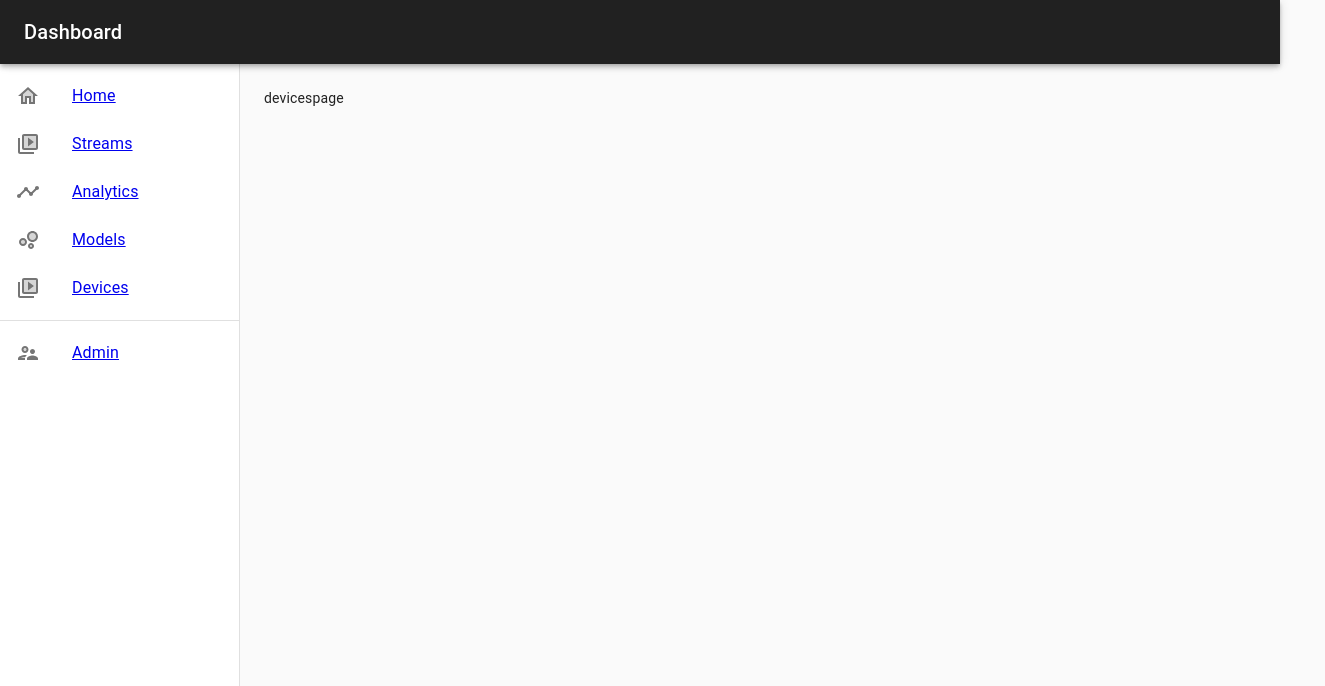
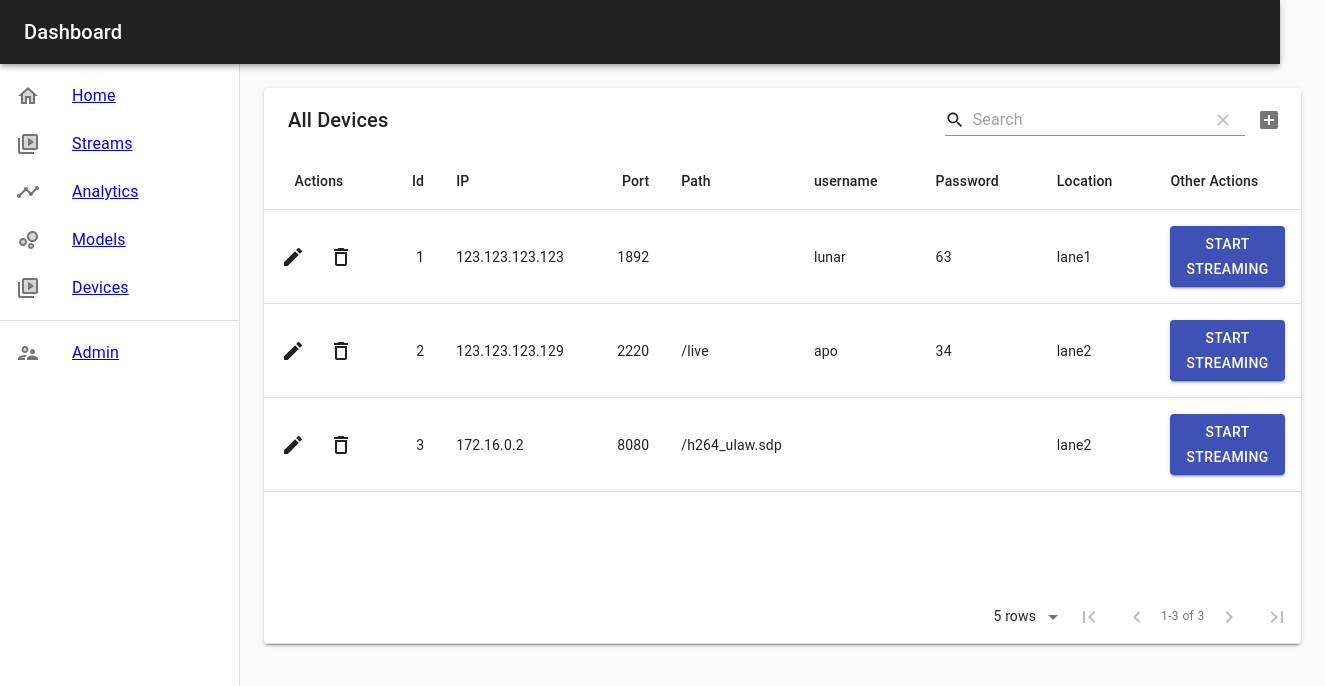
Before and after one commit to fahad321/DashboardDemo, a React (Create React App) app: page /devices in a window 1280 px wide. Shown: the top 686 px of the page, 1325 px wide, since content can reach past the window. Built offline with nearby package versions, Linux system fonts and the light colour scheme.

Commit message:
add device table to add or remove devices

```diff
--- a/package.json
+++ b/package.json
@@ -8,6 +8,8 @@
     "@testing-library/jest-dom": "^4.2.4",
     "@testing-library/react": "^9.5.0",
     "@testing-library/user-event": "^7.2.1",
+    "axios": "^0.19.2",
+    "material-table": "^1.64.0",
     "react": "^16.13.1",
     "react-dom": "^16.13.1",
     "react-router-dom": "^5.2.0",
--- a/src/DevicesPage.js
+++ b/src/DevicesPage.js
@@ -1,7 +1,177 @@
 import React, { Component } from 'react'
+import { forwardRef } from 'react'
+import MaterialTable from 'material-table'
+import Button from '@material-ui/core/Button'
+import AddBox from '@material-ui/icons/AddBox'
+import ArrowDownward from '@material-ui/icons/ArrowDownward'
+import Check from '@material-ui/icons/Check'
+import ChevronLeft from '@material-ui/icons/ChevronLeft'
+import ChevronRight from '@material-ui/icons/ChevronRight'
+import Clear from '@material-ui/icons/Clear'
+import DeleteOutline from '@material-ui/icons/DeleteOutline'
+import Edit from '@material-ui/icons/Edit'
+import FilterList from '@material-ui/icons/FilterList'
+import FirstPage from '@material-ui/icons/FirstPage'
+import LastPage from '@material-ui/icons/LastPage'
+import Remove from '@material-ui/icons/Remove'
+import SaveAlt from '@material-ui/icons/SaveAlt'
+import Search from '@material-ui/icons/Search'
+import ViewColumn from '@material-ui/icons/ViewColumn'
+import { render } from '@testing-library/react'
+import axios from 'axios'
+
+const tableIcons = {
+    Add: forwardRef((props, ref) => <AddBox {...props} ref={ref} />),
+    Check: forwardRef((props, ref) => <Check {...props} ref={ref} />),
+    Clear: forwardRef((props, ref) => <Clear {...props} ref={ref} />),
+    Delete: forwardRef((props, ref) => <DeleteOutline {...props} ref={ref} />),
+    DetailPanel: forwardRef((props, ref) => (
+        <ChevronRight {...props} ref={ref} />
+    )),
+    Edit: forwardRef((props, ref) => <Edit {...props} ref={ref} />),
+    Export: forwardRef((props, ref) => <SaveAlt {...props} ref={ref} />),
+    Filter: forwardRef((props, ref) => <FilterList {...props} ref={ref} />),
+    FirstPage: forwardRef((props, ref) => <FirstPage {...props} ref={ref} />),
+    LastPage: forwardRef((props, ref) => <LastPage {...props} ref={ref} />),
+    NextPage: forwardRef((props, ref) => <ChevronRight {...props} ref={ref} />),
+    PreviousPage: forwardRef((props, ref) => (
+        <ChevronLeft {...props} ref={ref} />
+    )),
+    ResetSearch: forwardRef((props, ref) => <Clear {...props} ref={ref} />),
+    Search: forwardRef((props, ref) => <Search {...props} ref={ref} />),
+    SortArrow: forwardRef((props, ref) => (
+        <ArrowDownward {...props} ref={ref} />
+    )),
+    ThirdStateCheck: forwardRef((props, ref) => (
+        <Remove {...props} ref={ref} />
+    )),
+    ViewColumn: forwardRef((props, ref) => <ViewColumn {...props} ref={ref} />),
+}
 
 export default class DevicesPage extends Component {
+    constructor(props) {
+        super(props)
+        this.state = {
+            columns: [
+                { title: 'Id', field: 'id', type: 'numeric' },
+                { title: 'IP', field: 'ip', type: 'string' },
+                { title: 'Port', field: 'port', type: 'numeric' },
+                { title: 'Path', field: 'pathString', type: 'string' },
+                { title: 'username', field: 'username', type: 'string' },
+                { title: 'Password', field: 'password', type: 'string' },
+                {
+                    title: 'Location',
+                    field: 'location',
+                    lookup: { lane1: 'lane1', lane2: 'lane2' },
+                },
+                {
+                    title: 'Other Actions',
+                    filed: 'otherActions',
+                    render: (rowData) => (
+                        <Button variant="contained" color="primary">
+                            Start streaming
+                        </Button>
+                    ),
+                },
+            ],
+            data: [
+                {
+                    id: 1,
+                    ip: '123.123.123.123',
+                    port: 1892,
+                    pathString: '',
+                    username: 'lunar',
+                    password: 63,
+                    location: 'lane1',
+                },
+                {
+                    id: 2,
+                    ip: '123.123.123.129',
+                    port: 2220,
+                    pathString: '/live',
+                    username: 'apo',
+                    password: 34,
+                    location: 'lane2',
+                },
+                {
+                    id: 3,
+                    ip: '172.16.0.2',
+                    port: 8080,
+                    pathString: '/h264_ulaw.sdp',
+
+                    location: 'lane2',
+                },
+            ],
+        }
+    }
+
     render() {
-        return <div>devicespage</div>
+        const handleClick = (event, rowData, togglePanel) => {
+            // ensuring that button is pressed in table Row
+            let address = `rtsp://${rowData.ip}:${rowData.port}${rowData.pathString}`
+            if (event.target.tagName === 'BUTTON' || 'SPAN') {
+                console.log(
+                    event.target.tagName,
+                    address,
+                    process.env.REACT_APP_STREAM_DEVICE
+                )
+                axios
+                    .post(process.env.REACT_APP_STREAM_DEVICE, {
+                        address: address,
+                    })
+                    .then((e) => {
+                        console.log(e)
+                    })
+            }
+            console.log('here is none error')
+        }
+        return (
+            <MaterialTable
+                onRowClick={handleClick}
+                title="All Devices"
+                columns={this.state.columns}
+                data={this.state.data}
+                icons={tableIcons}
+                editable={{
+                    isEditable: (rowTitle) => rowTitle.ip,
+                    onRowAdd: (newData) =>
+                        new Promise((resolve) => {
+                            setTimeout(() => {
+                                resolve()
+                                this.setState((prevState) => {
+                                    const data = [...prevState.data]
+                                    data.push(newData)
+                                    return { ...prevState, data }
+                                })
+                            }, 600)
+                        }),
+                    onRowUpdate: (newData, oldData) =>
+                        new Promise((resolve) => {
+                            setTimeout(() => {
+                                resolve()
+                                if (oldData) {
+                                    this.setState((prevState) => {
+                                        const data = [...prevState.data]
+                                        data[data.indexOf(oldData)] = newData
+                                        return { ...prevState, data }
+                                    })
+                                }
+                            }, 600)
+                        }),
+                    onRowDelete: (oldData) =>
+                        new Promise((resolve) => {
+                            setTimeout(() => {
+                                resolve()
+                                this.setState((prevState) => {
+                                    const data = [...prevState.data]
+                                    data.splice(data.indexOf(oldData), 1)
+                                    return { ...prevState, data }
+                                })
+                                console.log(this.state)
+                            }, 600)
+                        }),
+                }}
+            />
+        )
     }
 }
```
Also changed, not shown: 2 other files (tests, documents, lock files or other folders).
